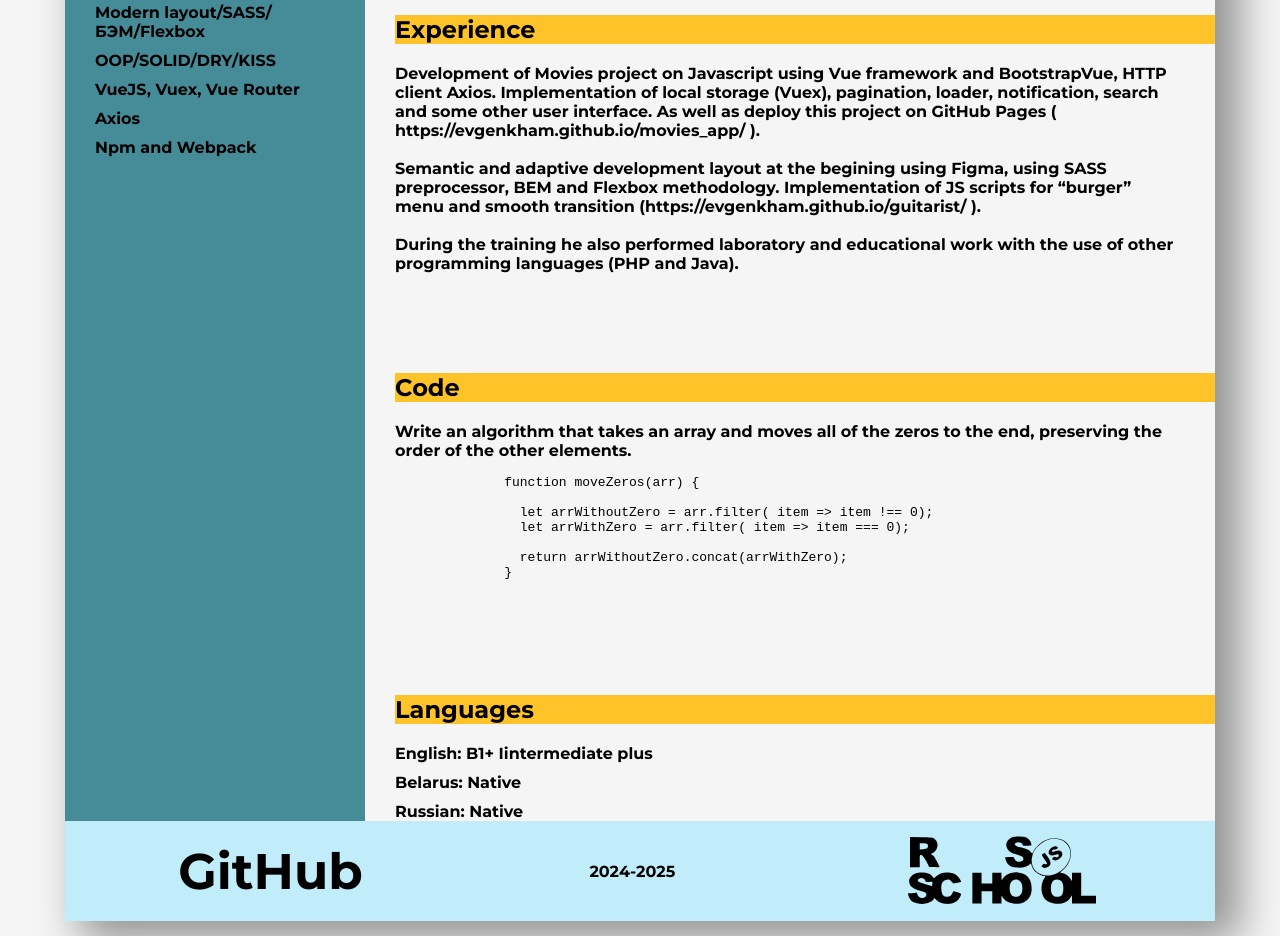
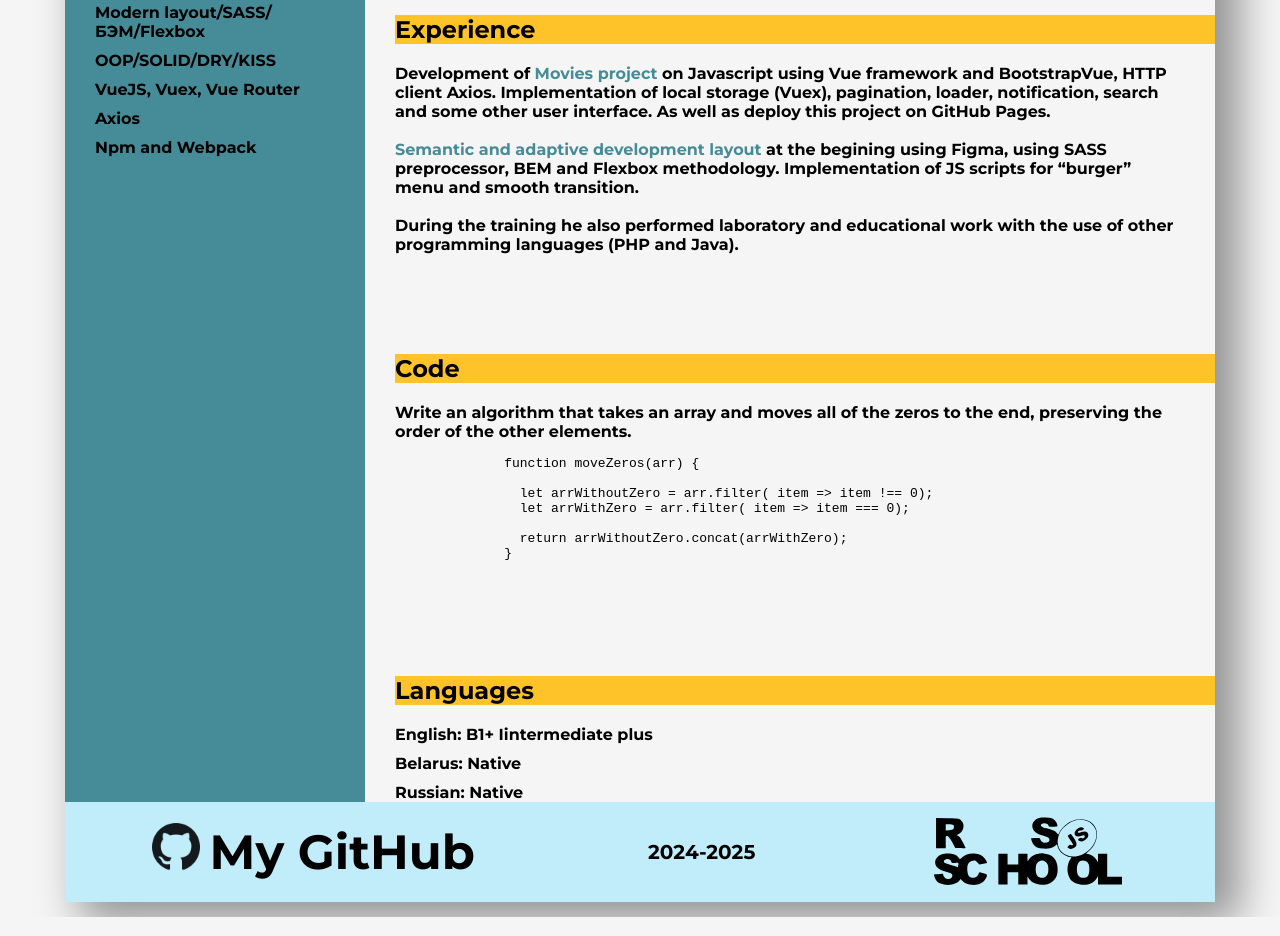
Before and after one commit to EvgenKham/rsschool-cv, a plain HTML site: page index.html in a window 1280 px wide. Shown: the part 853-1789 px from the top of the page. Drawn offline with Linux system fonts and the light colour scheme; files whose address does not match are found by name.

Commit message:
refactor: add links and correct footer

```diff
--- a/index.html
+++ b/index.html
@@ -106,9 +106,12 @@
           </section>
           <section class="experience right-section__item" id="id-experience">
             <h2 class="right-section__title">Experience</h2>
-            <p class="right-section__text">Development of Movies project on Javascript using Vue framework and BootstrapVue, HTTP client Axios. Implementation of local storage (Vuex), pagination, loader, notification, search and some other user interface. As well as deploy this project on GitHub Pages ( https://evgenkham.github.io/movies_app/ ).</p>
+            <p class="right-section__text">Development of
+              <a class="experience__example" href="https://evgenkham.github.io/movies_app/">Movies project</a> on Javascript using Vue framework and BootstrapVue, HTTP client Axios. Implementation of local storage (Vuex), pagination, loader, notification, search and some other user interface. As well as deploy this project on GitHub Pages.
+            </p>
             <br>
-            <p class="right-section__text">Semantic and adaptive development layout at the begining using Figma, using SASS preprocessor, BEM and Flexbox methodology. Implementation of JS scripts for “burger” menu and smooth transition (https://evgenkham.github.io/guitarist/ ).</p>
+            <p class="right-section__text">
+              <a class="experience__example" href="https://evgenkham.github.io/guitarist/">Semantic and adaptive development layout</a> at the begining using Figma, using SASS preprocessor, BEM and Flexbox methodology. Implementation of JS scripts for “burger” menu and smooth transition.</p>
             <br>
             <p class="right-section__text">During the training he also performed laboratory and educational work with the use of other programming languages (PHP and Java).</p>
           </section>
@@ -141,11 +144,14 @@
 
       <!--Footer-->
       <footer class="footer">
-        <a class="footer__github" href="https://github.com/EvgenKham">GitHub</a>
+        <a class="footer__github" href="https://github.com/EvgenKham">
+          <img class="footer__github_icon" src="assets/svg/mark-github.png" alt="GitHub icon">
+            <p class="footer__github_text">My GitHub</p>
+        </a>
         <p class="footer__year">2024-2025</p>
-        <a class="
-        footer__school" href="https://rs.school/courses/javascript-ru">
-      <img src="assets/svg/rs_school.svg" width="200" height="70" alt="RS School"></a>
+        <a class="footer__school" href="https://rs.school/courses/javascript-preschool-ru">
+          <img class="footer__school_icon" src="assets/svg/rs_school.svg" alt="RS School">
+        </a>
       </footer>
     </div>
   </body>
--- a/sass/style.sass
+++ b/sass/style.sass
@@ -138,6 +138,15 @@ html
     span
       font-weight: bold
 
+.experience__example
+  color: $gray
+  text-decoration: none
+  transition: color 0.3s
+  font-weight: 600
+  &:hover
+    color: #b13737
+
+
 .footer
   display: flex
   justify-content: space-around
@@ -146,9 +155,19 @@ html
   min-height: 100px
   background: $color-blue
   &__github
+    display: flex
     color: black
     text-decoration: none
-    font-size: 50px
+    font-size: 48px
     transition: color 0.3s
     &:hover
       color: #b13737
+    &_icon
+      width: 48px
+      height: 48px
+      margin-right: 10px
+  &__year
+    font-size: 20px
+  &__school_icon
+    width: 200px
+    height: 70px
```
Also changed, not shown: assets/svg/mark-github.png (added), css/style.css.
